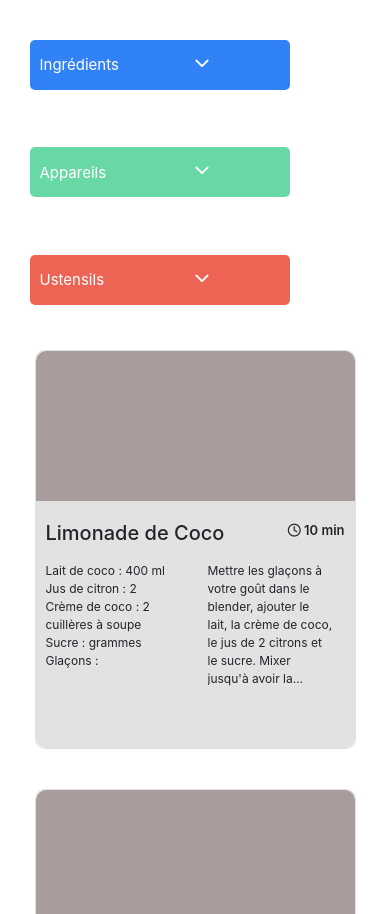
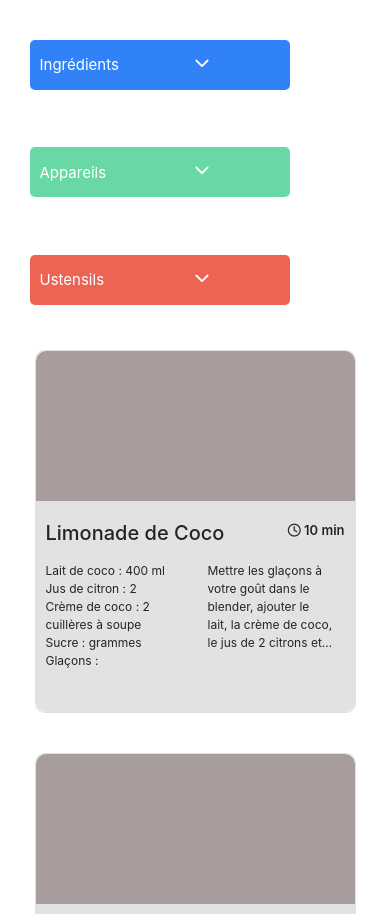
Before and after one commit to Nekochan977/NadjaTalaouitMockli_7_20042021, a website built with Parcel: page index.html in a window 390 px wide. Shown: the part 186-1100 px from the top of the page. Built offline with nearby package versions, Linux system fonts and the light colour scheme.

Commit message:
corrections

```diff
--- a/style.css
+++ b/style.css
@@ -171,6 +171,7 @@ li {
   cursor: pointer;
 }
 
+/* recipes section */
 .recipes-articles-container {
   display: flex;
   justify-content: space-between;
@@ -179,8 +180,12 @@ li {
 article {
   margin: 2rem 0;
 }
+.article-content {
+  background-color: #e2e2e2;
+  border-radius: 0 0 10px 10px;
+  padding: 1rem;
+}
 .card {
-  /* max-height: 40rem; */
   width: 39rem;
   padding: unset;
   border-radius: 10px;
@@ -191,35 +196,27 @@ article {
   font-weight: 400;
   font-size: 1.3rem;
 }
+.recipe-name {
+  padding-right: unset;
+  padding-left: unset;
+}
 .timer {
   padding-right: unset;
   text-align: end;
   font-weight: 600;
   font-size: 1.3rem;
 }
-
-.recipe-name {
-  /* font-weight: 300; */
-  padding-right: unset;
-  padding-left: unset;
-  /* font-size: 1.5rem; */
-}
 .ingredients-description-container {
   display: flex;
   margin: unset;
   padding: unset;
   position: relative;
-  min-height: fit-content;
-  height: 14rem;
+  /* min-height: fit-content;
+  height: 14rem; */
   font-size: 1.2rem;
   padding-bottom: 1rem;
   margin-bottom: 1rem;
   flex-wrap: wrap;
-}
-.article-content {
-  background-color: #e2e2e2;
-  border-radius: 0 0 10px 10px;
-  padding: 1rem;
 }
 
 .description {
@@ -256,8 +253,8 @@ article {
   height: fit-content;
 }
 
-/* @media screen and (max-width: 600px) {
+@media screen and (max-width: 600px) {
   .description > p {
-    -webkit-line-clamp: 7;
+    -webkit-line-clamp: 5;
   }
-} */
+}
```
